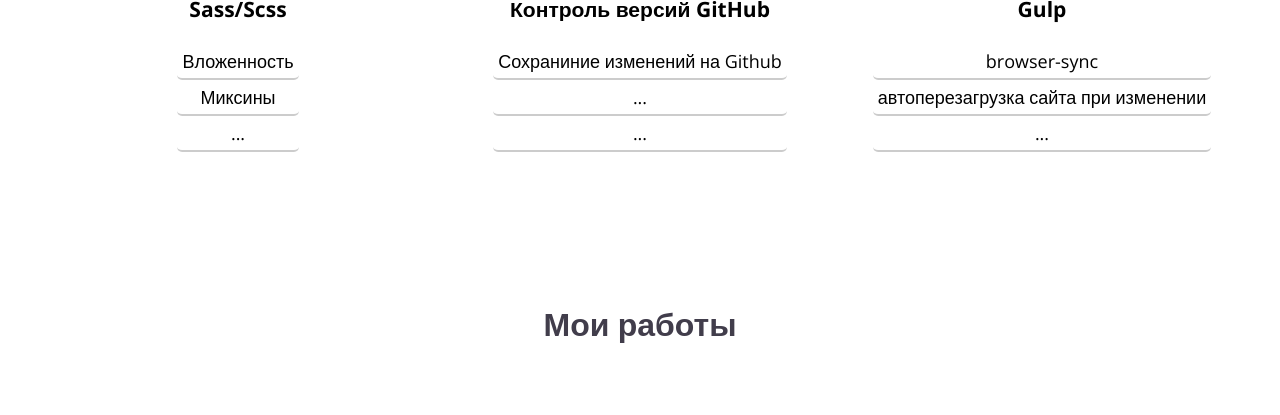
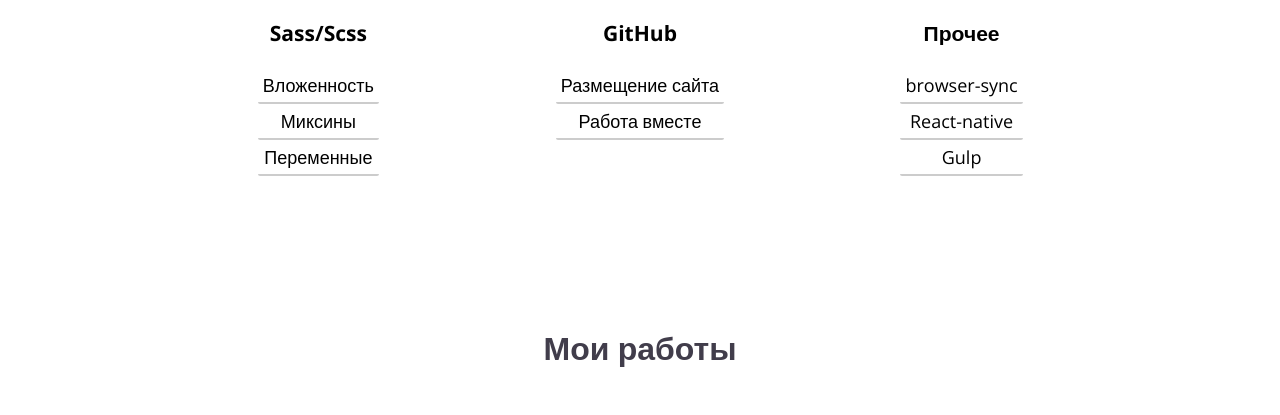
Before and after one commit to copymuch/rezume, a website: page app/index.html in a window 1280 px wide. Shown: the part 2001-2416 px from the top of the page. Drawn offline with nearby package versions, Linux system fonts and the light colour scheme.

Commit message:
Rezume_upd5

```diff
--- a/app/index.html
+++ b/app/index.html
@@ -63,8 +63,8 @@
 								<h3>HTML5</h3>
 								<ul class="two-bar">
 									<li class="two-item">Теги</li>
+									<li class="two-item">Атрибуты</li>
 									<li class="two-item">Семантическая верстка</li>
-									<li class="two-item">...</li>
 								</ul>
 							</li>
 							<li class="skills-item">
@@ -97,29 +97,28 @@
 								<ul class="two-bar">
 									<li class="two-item">Вложенность</li>
 									<li class="two-item">Миксины</li>
-									<li class="two-item">...</li>
+									<li class="two-item">Переменные</li>
 								</ul>
 							</li>
 							<li class="skills-item">
 								<div class="skills-item-img">
 									<img src="img/github.svg" alt="github" width="150px">
 								</div>
-								<h3>Контроль версий GitHub</h3>
+								<h3>GitHub</h3>
 								<ul class="two-bar">
-									<li class="two-item">Сохраниние изменений на Github</li>
-									<li class="two-item">...</li>
-									<li class="two-item">...</li>
+									<li class="two-item">Размещение сайта</li>
+									<li class="two-item">Работа вместе</li>
 								</ul>
 							</li>
 							<li class="skills-item">
 								<div class="skills-item-img">
 									<img src="img/gulp.png" alt="gulp" width="150px">
 								</div>
-								<h3>Gulp</h3>
+								<h3>Прочее</h3>
 								<ul class="two-bar">
 									<li class="two-item">browser-sync</li>
-									<li class="two-item">автоперезагрузка сайта при изменении</li>
-									<li class="two-item">...</li>
+									<li class="two-item">React-native</li>
+									<li class="two-item">Gulp</li>
 								</ul>
 							</li>
 						</ul>
@@ -163,5 +162,6 @@
 	</div>
 	<script src="https://ajax.googleapis.com/ajax/libs/jquery/2.2.0/jquery.min.js"></script>
 	<script src="js/anim.js"></script>
+	<script src="js/fix.js"></script>
 </body>
 </html>
--- /dev/null
+++ b/app/js/fix.js
@@ -0,0 +1,18 @@
+$(window).ready(function(){
+	let header = $('header-nav');
+	let headerHeight = header.height();
+
+	$(window).scroll(function(){
+		if($(this).scrollTop()>1){
+			header.addClass('nav-fix');
+			$('body').css({
+				'paddingTop' : headerHeight +'px'
+			});
+		} else {
+			header.removeClass('header-fixed');
+			$('body').css({
+				'paddingTop':0
+			})
+		}
+	});
+});
--- a/app/scss/main.scss
+++ b/app/scss/main.scss
@@ -86,8 +86,6 @@
 .header-nav {
 	background-color: #fff;
 	padding: 10px 0;
-	border:1px solid;
-	border-radius: 5px 5px 0 0;
 	ul {
 
 	}
@@ -106,6 +104,12 @@
 			}
 		}
 	}
+}
+
+.nav-fix {
+	position: fixed;
+	left: 0;
+	top: 0;
 }
 
 .about {
@@ -146,14 +150,21 @@
 .skills {
 	margin: 100px 0;
 }
-.skills-content,.skills-bar,.skills-item {
+.skills-content,.skills-bar,.skills-item,.skills-inner {
 	display: flex;
+}
+
+.skills-inner {
+	flex-direction: column;
+	width: 80%;
+	margin: 0 auto;
 }
 .skills-item {
 	padding-top: 50px;
 }
 
 .skills-content {
+
 	ul {
 		flex-wrap: wrap;
 		justify-content: center;
@@ -165,11 +176,11 @@
 		align-items: center;
 		flex-wrap: wrap;
 		flex-direction: column;
-		border-radius: 5px;
-		padding-bottom:50px;
+		border-radius: 2px;
+		padding-bottom: 50px;
 		transition: all 0.3s ease;
 		&:hover {
-			background-color: #3d2f63;
+			background-color: rgba(61,47,99,.9);
 			color: #fff;
 
 		}
```
Also changed, not shown: app/css/main.css.
